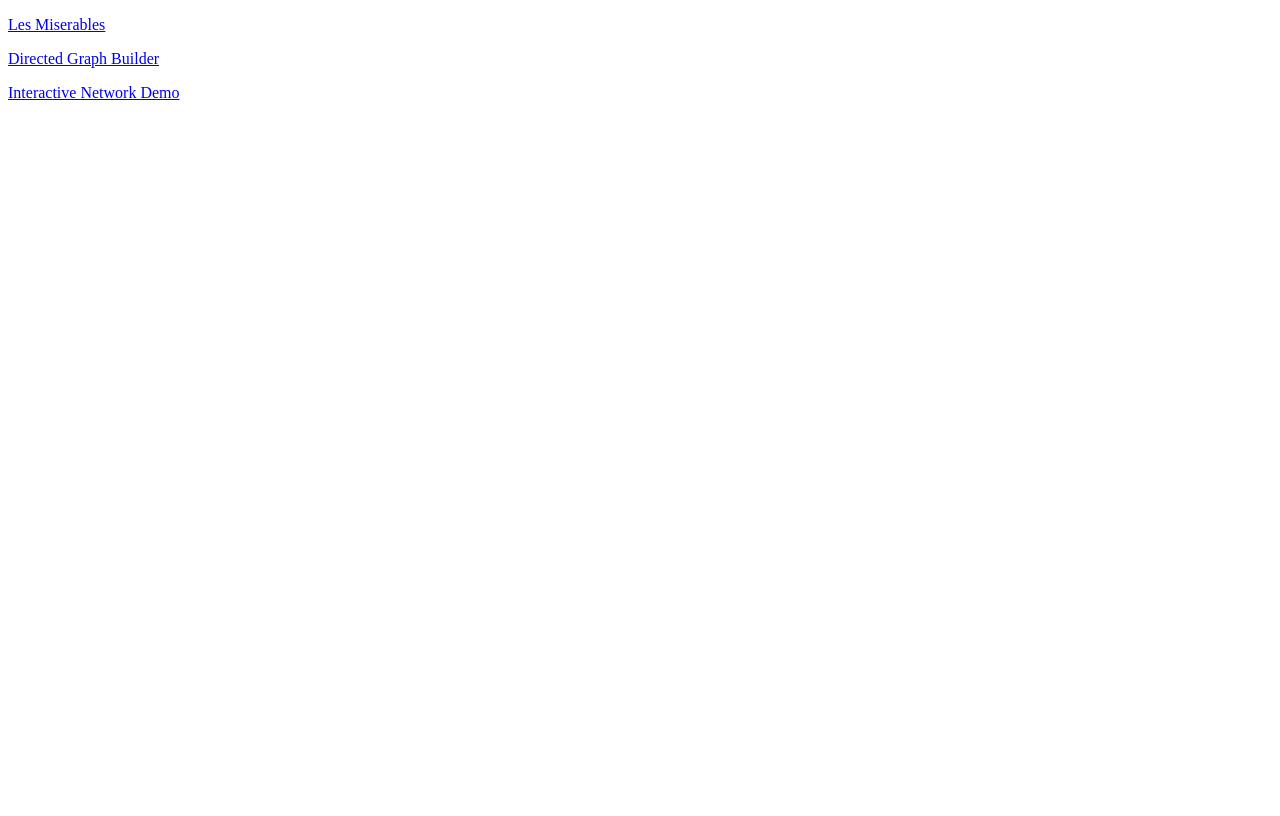
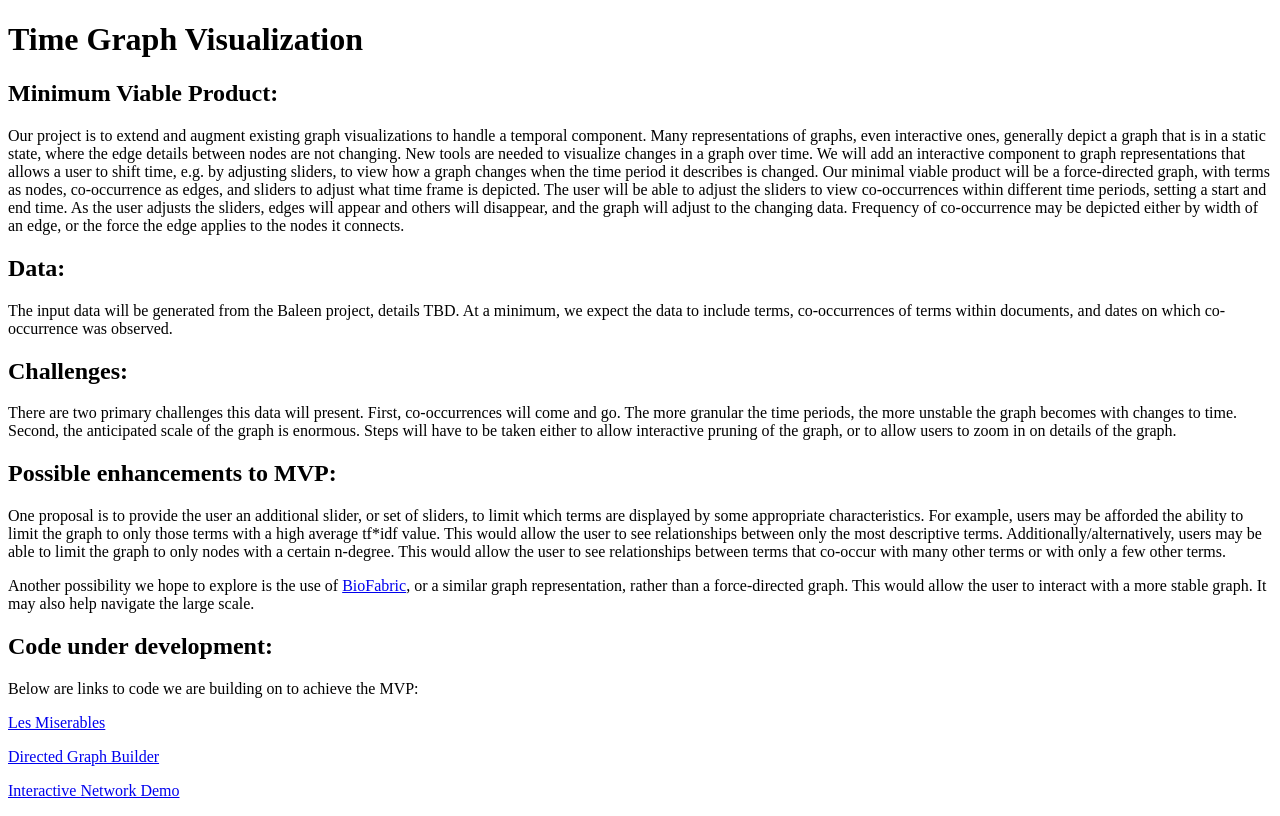
Before and after one commit to DistrictDataLabs/04-team4, a plain HTML site: page index.html in a window 1280 px wide. Drawn offline with nearby package versions, Linux system fonts and the light colour scheme.

Commit message:
Added description of MVP

```diff
--- a/index.html
+++ b/index.html
@@ -8,6 +8,48 @@
     <link href="style.css" rel="stylesheet">
   </head>
   <body>
+    <h1>Time Graph Visualization</h1>
+    <h2>Minimum Viable Product:</h2>
+    <p>
+      Our project is to extend and augment existing graph visualizations to handle a temporal component.
+      Many representations of graphs, even interactive ones, generally depict a graph that is in a static state, where the edge details between nodes are not changing.
+      New tools are needed to visualize changes in a graph over time.
+      We will add an interactive component to graph representations that allows a user to shift time, e.g. by adjusting sliders, to view how a graph changes when the time period it describes is changed.
+      Our minimal viable product will be a force-directed graph, with terms as nodes, co-occurrence as edges, and sliders to adjust what time frame is depicted.
+      The user will be able to adjust the sliders to view co-occurrences within different time periods, setting a start and end time.
+      As the user adjusts the sliders, edges will appear and others will disappear, and the graph will adjust to the changing data.
+      Frequency of co-occurrence may be depicted either by width of an edge, or the force the edge applies to the nodes it connects.
+    </p>
+    <h2>Data:</h2>
+    <p>
+      The input data will be generated from the Baleen project, details TBD.
+      At a minimum, we expect the data to include terms, co-occurrences of terms within documents, and dates on which co-occurrence was observed.
+    </p>
+    <h2>Challenges:</h2>
+    <p>
+      There are two primary challenges this data will present.
+      First, co-occurrences will come and go.
+      The more granular the time periods, the more unstable the graph becomes with changes to time.
+      Second, the anticipated scale of the graph is enormous.
+      Steps will have to be taken either to allow interactive pruning of the graph, or to allow users to zoom in on details of the graph.
+    </p>
+    <h2>Possible enhancements to MVP:</h2>
+    <p>
+      One proposal is to provide the user an additional slider, or set of sliders, to limit which terms are displayed by some appropriate characteristics.
+      For example, users may be afforded the ability to limit the graph to only those terms with a high average tf*idf value.
+      This would allow the user to see relationships between only the most descriptive terms.
+      Additionally/alternatively, users may be able to limit the graph to only nodes with a certain n-degree.
+      This would allow the user to see relationships between terms that co-occur with many other terms or with only a few other terms.
+    </p>
+    <p>
+      Another possibility we hope to explore is the use of <a href="http://http://www.biofabric.org/">BioFabric</a>, or a similar graph representation, rather than a force-directed graph.
+      This would allow the user to interact with a more stable graph.
+      It may also help navigate the large scale.
+    </p>
+    <h2>Code under development:</h2>
+    <p>
+      Below are links to code we are building on to achieve the MVP:
+    </p>
     <p><a href="lesmis.html">Les Miserables</a></p>
     <p><a href="graph_builder.html">Directed Graph Builder</a></p>
     <p><a href="interactive_network_demo/demo.html">Interactive Network Demo</a></p>
```
